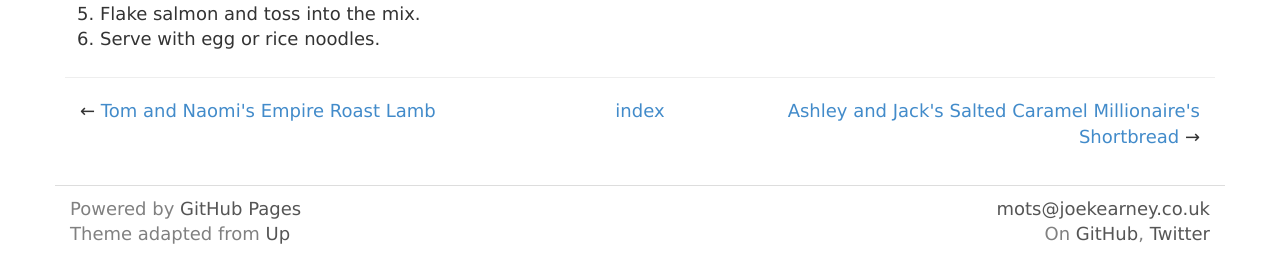
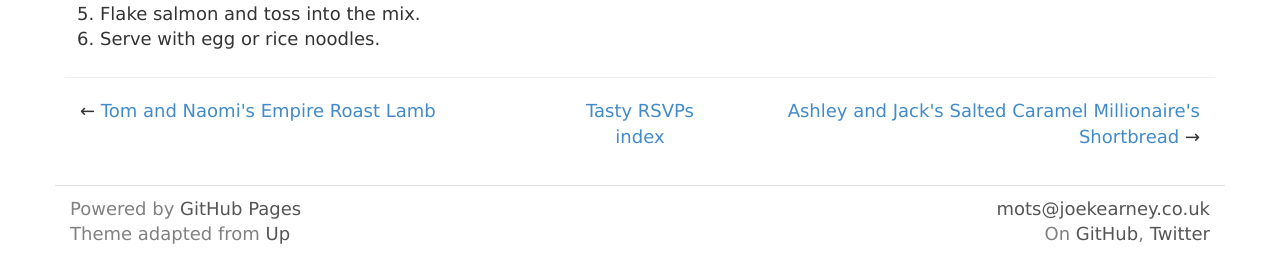
Before and after one commit to joekearney/joekearney.github.io, a Jekyll site: the page built from _posts/recipes/2015-11-08-jenny-and-rob-teriyaki-salmon-stir-fry.md, in a window 1280 px wide and 1089 px high. Shown: the part 832-1086 px from the top of the window. Built offline with Jekyll 4.4.1, drawn with Linux system fonts in a browser that asks for light colours; some web fonts are replaced.

Commit message:
fix index links

```diff
--- a/_config.yml
+++ b/_config.yml
@@ -17,5 +17,7 @@ author :
   email: mail@joekearney.co.uk
 
 honeyment_description: "Post-engagement pre-honeymoon adventure"
+honeyment_tag_name: "Honeyment"
 tasty-rsvps_description: "Our wedding guest book of recipes"
 tasty-rsvps_link: http://www.joandjoegetmarried.co.uk/#!rsvp
+tasty-rsvps_tag_name: "Tasty RSVPs"
--- a/_includes/auto-tag-index-link.html
+++ b/_includes/auto-tag-index-link.html
@@ -1,5 +1,5 @@
-{% if post.tags contains 'honeyment' %}
-  <a href="/honeyment-index">index</a>
-{% elsif post.tags contains 'tasty-rsvps' %}
-  <a href="/tasty-rsvps-index">index</a>
+{% if page.tags contains 'honeyment' %}
+  <a href="/honeyment-index">{{site.honeyment_tag_name}} index</a>
+{% elsif page.tags contains 'tasty-rsvps' %}
+  <a href="/tasty-rsvps-index">{{site.tasty-rsvps_tag_name}} index</a>
 {% endif %}
--- a/_layouts/post.html
+++ b/_layouts/post.html
@@ -28,13 +28,7 @@ layout: layout
           {% if page.source %}<br />Source: <a href="{{page.source}}" target="_blank">{{page.source}}</a>{% endif %}
         </div>
         <div class="col-xs-4 article-index-link">
-          {% comment %}TODO extract this{% endcomment %}
-          {% if page.tags contains 'honeyment' %}
-            <a href="/honeyment-index.html">Honeyment index</a>
-          {% endif %}
-          {% if page.tags contains 'tasty-rsvps' %}
-            <a href="/tasty-rsvps-index.html">Tasty RSVPs index</a>
-          {% endif %}
+          {% include auto-tag-index-link.html %}
         </div>
       </div>
     </section>
```
